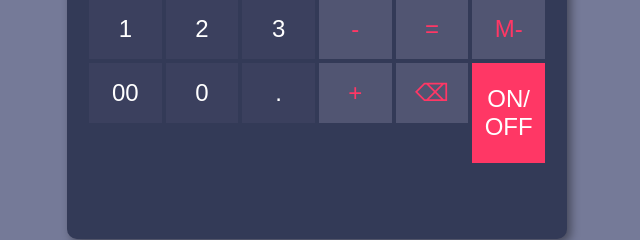
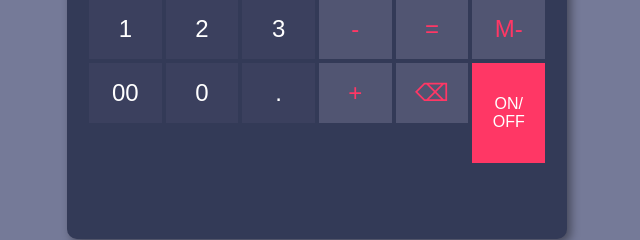
Before and after one commit to wesley-ferr8/calculadora-js, a plain HTML site: page index.html in a window 1280 px wide. Shown: the part 416-656 px from the top of the page, 323-963 px from the left. Drawn offline with Linux system fonts and the light colour scheme.

Commit message:
prettier

```diff
--- a/CSS/styles.css
+++ b/CSS/styles.css
@@ -86,6 +86,7 @@ body {
   height: 100px;
   background-color: #ff3765;
   color: white;
+  font-size: 1em;
 }
 
 #botao-on-off:hover {
--- a/script.js
+++ b/script.js
@@ -147,7 +147,7 @@ document.addEventListener('DOMContentLoaded', function () {
 
     const ultimoChar = calculoDisplay.slice(-1);
 
-    //se começa a expressão ou depois de operador, adiciona 0.
+    //se começa a expressão ou depois de operador, adiciona 0
     if (['+', '-', '*', '/', '(', ''].includes(ultimoChar)) {
       adicionarDisplay('0.');
       return;
```
Also changed, not shown: 1 other file.
